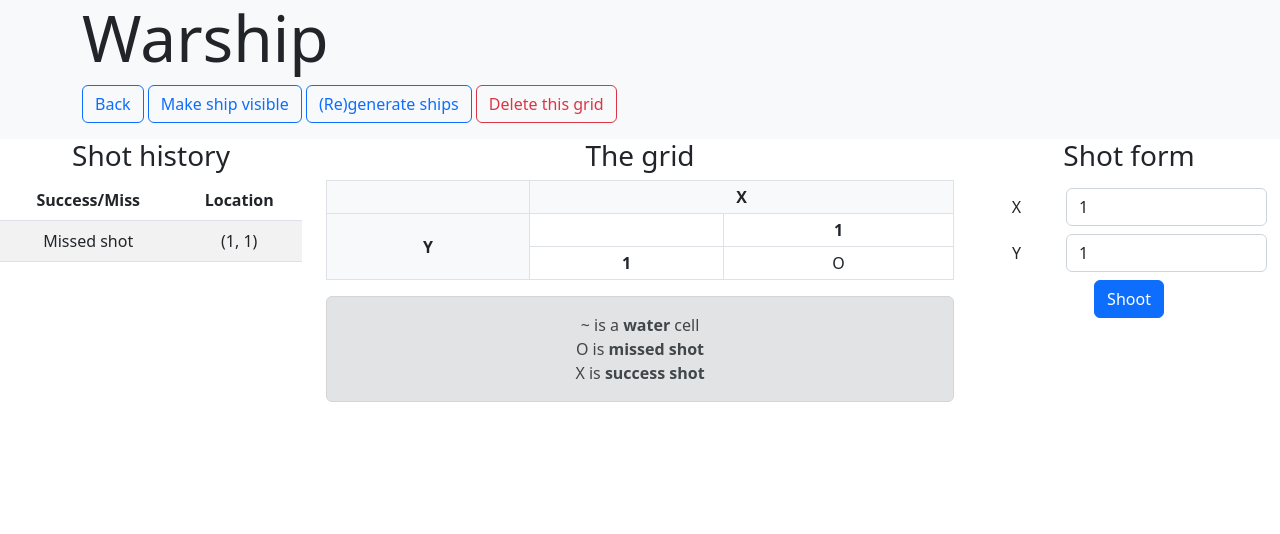
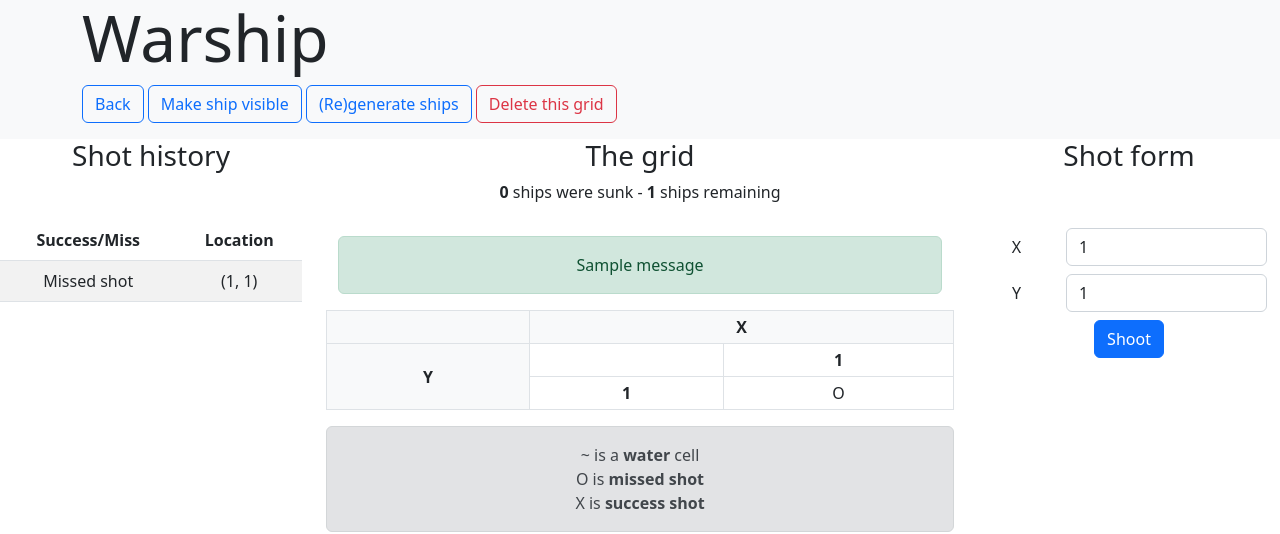
Before and after one commit to dylanchesnouard/warship, a Django app: page /00000000-0000-0000-0000-000000000001/ in a window 1280 px wide. Shown: the top 534 px of the page. Run offline with Django 4.2, Linux system fonts and the light colour scheme; tables that the repository leaves empty hold one stand-in row (values such as "Sample post"); one stand-in notice (Sample message) is shown.

Commit message:
Add notification for sunken ship Display nb sunken ships and nb remaining ships Add tests

```diff
--- a/game/models.py
+++ b/game/models.py
@@ -245,6 +245,30 @@ class Grid(models.Model):
         else:
             return False
 
+    @property
+    def nb_sunken_ships(self):
+        """
+        Return the number of sunken ships
+        :return: int : Number of sunken ships
+        """
+        nb_sunken_ships = 0
+        for ship in self.ships.all():
+            if ship.is_sunk:
+                nb_sunken_ships += 1
+        return nb_sunken_ships
+
+    @property
+    def nb_remaining_ships(self):
+        """
+        Return the number of remaining ships
+        :return: int : Number of remaining ships
+        """
+        nb_remaining_ships = 0
+        for ship in self.ships.all():
+            if not ship.is_sunk:
+                nb_remaining_ships += 1
+        return nb_remaining_ships
+
     def add_headers(self, grid):
         """
         Add headers to the grid passed in param
@@ -442,9 +466,18 @@ class Shot(models.Model):
         Return True if the shot hit a ship
         :return: bool : True if the shot hit a ship
         """
+        if self.hit_ship is not None:
+            return True
+
+    @property
+    def hit_ship(self):
+        """
+        If the shot hit a ship, return the ship
+        :return: Ship : the ship that have been hit
+        """
         for ship in self.grid.ships.all():
             if ship.is_hit(self):
-                return True
+                return ship
 
     class Meta:
         verbose_name = "Shot"
--- /dev/null
+++ b/game/templates/game/components/messages.html
@@ -0,0 +1,9 @@
+{% if messages %}
+    {% for message in messages %}
+        <div class="container pt-3">
+            <div class="alert alert-{{ message.tags }}" role="alert">
+                <p class="m-0">{{ message }}</p>
+            </div>
+        </div>
+    {% endfor %}
+{% endif %}
--- a/game/templates/game/grid_detail_hidden.html
+++ b/game/templates/game/grid_detail_hidden.html
@@ -19,6 +19,10 @@
         </div>
         <div class="col-md-6">
             <h3>The grid</h3>
+            <p>
+                <strong>{{ object.nb_sunken_ships }}</strong> ships were sunk -
+                <strong>{{ object.nb_remaining_ships }}</strong> ships remaining
+            </p>
         </div>
         <div class="col-md-3">
             <h3>Shot form</h3>
@@ -29,6 +33,7 @@
             {% include "game/components/shots_history.html" %}
         </div>
         <div class="col-md-6">
+            {% include "game/components/messages.html" %}
             {% include "game/components/grid_table.html" with grid=object.hidden_grid %}
             {% include "game/components/grid_table_legend.html" with full_legend=False %}
         </div>
--- a/game/templates/game/grid_detail_visible.html
+++ b/game/templates/game/grid_detail_visible.html
@@ -19,6 +19,10 @@
         </div>
         <div class="col-md-6">
             <h3>The grid</h3>
+            <p>
+                <strong>{{ object.nb_sunken_ships }}</strong> ships were sunk -
+                <strong>{{ object.nb_remaining_ships }}</strong> ships remaining
+            </p>
         </div>
         <div class="col-md-3">
             <h3>Shot form</h3>
@@ -29,6 +33,7 @@
             {% include "game/components/shots_history.html" %}
         </div>
         <div class="col-md-6">
+            {% include "game/components/messages.html" %}
             {% include "game/components/grid_table.html" with grid=object.visible_grid %}
             {% include "game/components/grid_table_legend.html" with full_legend=True %}
         </div>
--- a/game/tests.py
+++ b/game/tests.py
@@ -172,6 +172,8 @@ class ShipModelTest(TestCase):
         self.assertEqual(self.ship.is_hit(a_shot), True)
         # Check that the ship is not sunk
         self.assertEqual(self.ship.is_sunk, False)
+        # Check that no ships are sunk
+        self.assertEqual(self.grid.nb_sunken_ships, 0)
         # Add a second shot on the ship
         a_second_shot = Shot(
             grid=self.grid,
@@ -183,6 +185,8 @@ class ShipModelTest(TestCase):
         self.assertEqual(self.ship.is_hit(a_second_shot), True)
         # Check that the ship is sunk
         self.assertEqual(self.ship.is_sunk, True)
+        # Check that a ship is sunk
+        self.assertEqual(self.grid.nb_sunken_ships, 1)
 
     def test_ship_location(self):
         self.assertEqual(self.ship.location, (self.ship.x + 1, self.ship.y + 1))
@@ -211,3 +215,5 @@ class ShotModelTest(TestCase):
         a_shot.save()
         # Check that the shot was successful
         self.assertEqual(a_shot.is_successful, True)
+        # Check that the shot hit the submarine
+        self.assertEqual(a_shot.hit_ship, self.ship)
--- a/game/views.py
+++ b/game/views.py
@@ -4,6 +4,7 @@ from django.views.generic.edit import FormMixin
 from django.views.decorators.http import require_http_methods
 from django.shortcuts import get_object_or_404
 from django.http import HttpResponseRedirect
+from django.contrib import messages
 from django.shortcuts import reverse
 from django.urls import reverse_lazy
 from .models import Grid
@@ -83,7 +84,11 @@ class HiddenGridDetailView(GridDetailView):
         return reverse("game:grid-detail-hidden", args={self.object.id})
 
     def form_valid(self, form):
-        form.save()
+        the_shot = form.save()
+        if the_shot.is_successful:
+            hit_ship = the_shot.hit_ship
+            if hit_ship.is_sunk:
+                messages.success(self.request, "You sunk a ship !")
         return super(HiddenGridDetailView, self).form_valid(form)
 
 
@@ -100,7 +105,11 @@ class VisibleGridDetailView(GridDetailView):
         return reverse("game:grid-detail-visible", args={self.object.id})
 
     def form_valid(self, form):
-        form.save()
+        the_shot = form.save()
+        if the_shot.is_successful:
+            hit_ship = the_shot.hit_ship
+            if hit_ship.is_sunk:
+                messages.success(self.request, "You sunk a ship !")
         return super(VisibleGridDetailView, self).form_valid(form)
 
 
```
